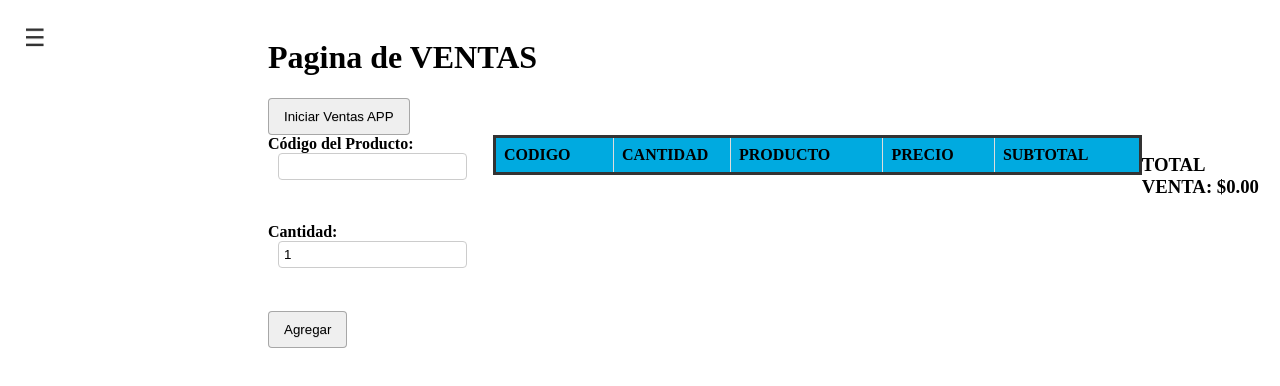
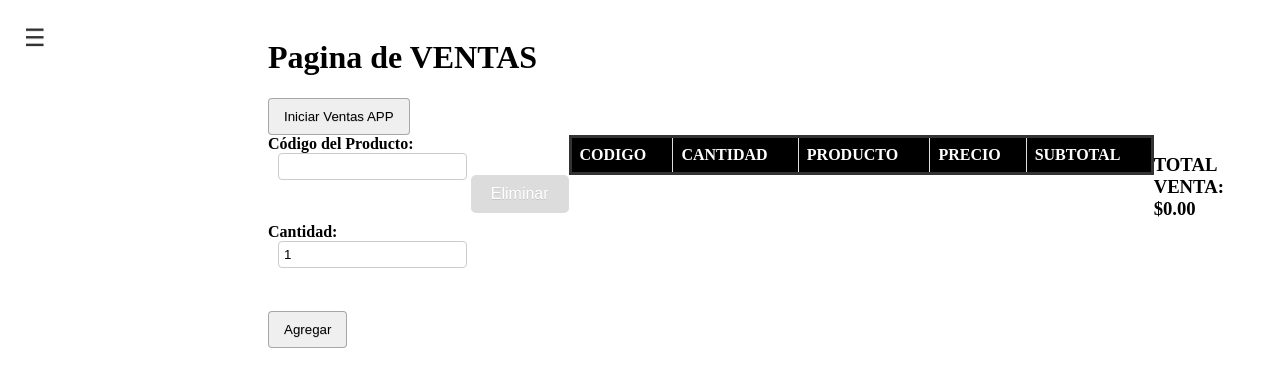
Before and after one commit to LeitoBeckerman/proyectVenta, a React (Create React App) app in the folder PuntoDeVenta/react-ventas/: page /ventas in a window 1280 px wide. Both pictures are taken after a click on the button "Iniciar Ventas APP". Shown: the top 386 px of the page. Built offline with nearby package versions, Linux system fonts and the light colour scheme.

Commit message:
boton eliminar OK,  falta boton escanear codigo y buscar por nombre de producto

```diff
--- a/PuntoDeVenta/react-ventas/src/components/VentasApp.css
+++ b/PuntoDeVenta/react-ventas/src/components/VentasApp.css
@@ -68,6 +68,7 @@ input[type="number"]::-webkit-outer-spin-button {
   width: 100%;
   border-collapse: collapse;
   border: 3px solid #333;
+  table-layout: auto;
 }
 
 
@@ -76,20 +77,41 @@ input[type="number"]::-webkit-outer-spin-button {
   border: 1px solid #ddd;
   padding: 8px;
   text-align: left;
+
 }
 
 
 .productos-table thead {
-    background-color: #00aae0; /* Color azul para el encabezado */
-    color: black;
+  background-color: black; /* Color azul para el encabezado */
+  color: white;
   position: sticky;
   top: 0; /* Fija el encabezado en la parte superior */
   z-index: 1; /* Asegura que el encabezado quede por encima del contenido */
 }
 .productos-table th.cantidad-col,
 .productos-table td.cantidad-col {
-  width: 100px; /* Ajusta el valor según lo necesites */
+  width: auto; /* Ajusta el valor según lo necesites */
 }
+
+.input-cantidad {
+  padding: 4px;
+  border: 1px solid #ccc;
+  border-radius: 2px;
+  font-size: 16px;
+  width: 100px; /* Ajusta el ancho a tus necesidades */
+  text-align: center; /* Centra el texto dentro del input */
+}
+
+.input-cantidad:focus {
+  border-color: black; /* Cambia el color de borde cuando está enfocado */
+  outline: none; /* Elimina el contorno por defecto del navegador */
+  border: 2px solid;
+}
+
+
+
+
+
 
 /* Filas alternadas */
 .productos-table tbody tr:nth-child(odd) {
@@ -104,3 +126,38 @@ input[type="number"]::-webkit-outer-spin-button {
   .productos-table tbody tr:hover {
     background-color: orange; /* Color más oscuro al pasar el ratón */
   }
+
+  .boton-container {
+
+    justify-content: center; /* Centra el botón */
+    margin-top: 40px;
+  }
+
+  .boton-eliminar {
+    padding: 10px 20px; /* Ajusta el padding para hacerlo más pequeño */
+    font-size: 16px; /* Tamaño de fuente */
+    background-color: #f44336; /* Color de fondo */
+    color: white;
+    border: none;
+    border-radius: 5px;
+    cursor: pointer;
+    transition: background-color 0.3s;
+  }
+
+  .boton-eliminar:disabled {
+    background-color: #dcdcdc; /* Color gris cuando está deshabilitado */
+    cursor: not-allowed;
+  }
+
+  .boton-eliminar:hover {
+    background-color: #e53935; /* Efecto hover */
+  }
+
+
+/* Estilo para la fila seleccionada */
+.productos-table tbody tr.seleccionado {
+  background-color: #35a0ee; /* Asegúrate de que tenga alta prioridad */
+  color: black; /* Asegúrate de que el texto sea visible */
+  cursor: pointer;
+  font-weight: 530;
+}
--- a/PuntoDeVenta/react-ventas/src/components/VentasApp.jsx
+++ b/PuntoDeVenta/react-ventas/src/components/VentasApp.jsx
@@ -1,11 +1,15 @@
 import React, { useState } from "react";
 import "./VentasApp.css"; // Agregar un archivo CSS específico para este componente.
+import { agregarProducto } from "../utils/productosService.js"; // Importamos desde el nuevo archivo
+
 
 const VentasApp = () => {
   const [codigoProducto, setCodigoProducto] = useState("");
   const [cantidad, setCantidad] = useState("1"); // Ahora es string
   const [productos, setProductos] = useState([]); // Lista de productos agregados.
   const [totalVenta, setTotalVenta] = useState(0.0);
+  const [filaSeleccionada, setFilaSeleccionada] = useState(null);
+
 
   // Función para manejar cambios en la cantidad
   const handleCantidadChange = (index, newCantidad) => {
@@ -31,33 +35,18 @@ const VentasApp = () => {
   };
 
   // Función para agregar un producto cuando se ingresa el código
+    // Función para manejar el envío del formulario
     const handleSubmit = (event) => {
       event.preventDefault();
-
-    fetch("http://localhost:8000", {
-      method: "POST",
-      headers: {
-        "Content-Type": "application/json",
-      },
-      body: JSON.stringify({
-        codigo_producto: codigoProducto,
-      }),
-    })
-      .then((response) => response.json())
-      .then((data) => {
-        if (data.error) {
-          alert(data.error);
-        } else {
-          const nuevoProducto = {
-            ...data,
-            codigo_producto: codigoProducto,
-            cantidad, // Mantener como string
-            precio: parseFloat(data.precio),
-            subtotal: parseFloat(data.precio) * (parseFloat(cantidad) || 0),
+      agregarProducto(codigoProducto, cantidad, setProductos, setTotalVenta, setCodigoProducto, setCantidad);
     };
 
+    const handleEliminarProducto = () => {
+      if (filaSeleccionada !== null) {
         setProductos((prevProductos) => {
-            const nuevosProductos = [...prevProductos, nuevoProducto];
+          const nuevosProductos = prevProductos.filter((_, i) => i !== filaSeleccionada);
+
+          // Recalcular total
           const nuevoTotal = nuevosProductos.reduce(
             (acc, producto) => acc + producto.subtotal,
             0
@@ -66,13 +55,11 @@ const VentasApp = () => {
           return nuevosProductos;
         });
 
-          // Limpiar los campos de entrada
-          setCodigoProducto("");
-          setCantidad("1"); // Mantener como string
+        // Limpiar la selección
+        setFilaSeleccionada(null);
       }
-      })
-      .catch((error) => console.error("Error en la solicitud:", error));
     };
+
 
   return (
     <div className="contenedor-principal">
@@ -105,6 +92,19 @@ const VentasApp = () => {
         <button type="submit">Agregar</button>
       </form>
 
+      <div className="boton-container">
+        {/* Botón para eliminar el producto seleccionado */}
+        <button
+          className="boton-eliminar"
+          type="button"
+          onClick={handleEliminarProducto}
+          disabled={filaSeleccionada === null}
+        >
+          Eliminar
+        </button>
+      </div>
+
+
       <section className="tabla-containersection">
         <table className="productos-table">
           <thead>
@@ -118,13 +118,18 @@ const VentasApp = () => {
           </thead>
           <tbody>
             {productos.map((producto, index) => (
-              <tr key={index}>
+              <tr key={index}
+
+              className={filaSeleccionada === index ? "seleccionado" : ""}
+              onClick={() => setFilaSeleccionada(index)} // Seleccionar fila al hacer clic
+              >
                 <td>{producto.codigo_producto}</td>
                 <td className="cantidad-col">
                   <input
                     type="text"
                     value={producto.cantidad}
                     onChange={(e) => handleCantidadChange(index, e.target.value)}
+                    className="input-cantidad"
                   />
                 </td>
                 <td>{producto.nombre_producto}</td>
@@ -139,6 +144,10 @@ const VentasApp = () => {
       <div>
         <h3>TOTAL VENTA: ${totalVenta.toFixed(2)}</h3>
       </div>
+
+
+
+
     </div>
   );
 };
--- /dev/null
+++ b/PuntoDeVenta/react-ventas/src/utils/productosService.js
@@ -0,0 +1,44 @@
+export const agregarProducto = async (codigoProducto, cantidad, setProductos, setTotalVenta, setCodigoProducto, setCantidad) => {
+    try {
+      const response = await fetch("http://localhost:8000", {
+        method: "POST",
+        headers: {
+          "Content-Type": "application/json",
+        },
+        body: JSON.stringify({
+          codigo_producto: codigoProducto,
+        }),
+      });
+
+      const data = await response.json();
+
+      if (data.error) {
+        alert(data.error);
+        //return;
+      }
+
+      const nuevoProducto = {
+        ...data,
+        codigo_producto: codigoProducto,
+        cantidad, // Mantener como string
+        precio: parseFloat(data.precio),
+        subtotal: parseFloat(data.precio) * (parseFloat(cantidad) || 0),
+      };
+
+      setProductos((prevProductos) => {
+        const nuevosProductos = [...prevProductos, nuevoProducto];
+        const nuevoTotal = nuevosProductos.reduce(
+          (acc, producto) => acc + producto.subtotal,
+          0
+        );
+        setTotalVenta(nuevoTotal);
+        return nuevosProductos;
+      });
+
+      // Limpiar los campos de entrada
+      setCodigoProducto("");
+      setCantidad("1"); // Mantener como string
+    } catch (error) {
+      console.error("Error en la solicitud:", error);
+    }
+  };
```
Lines whose indentation alone changed are shown as unchanged.
